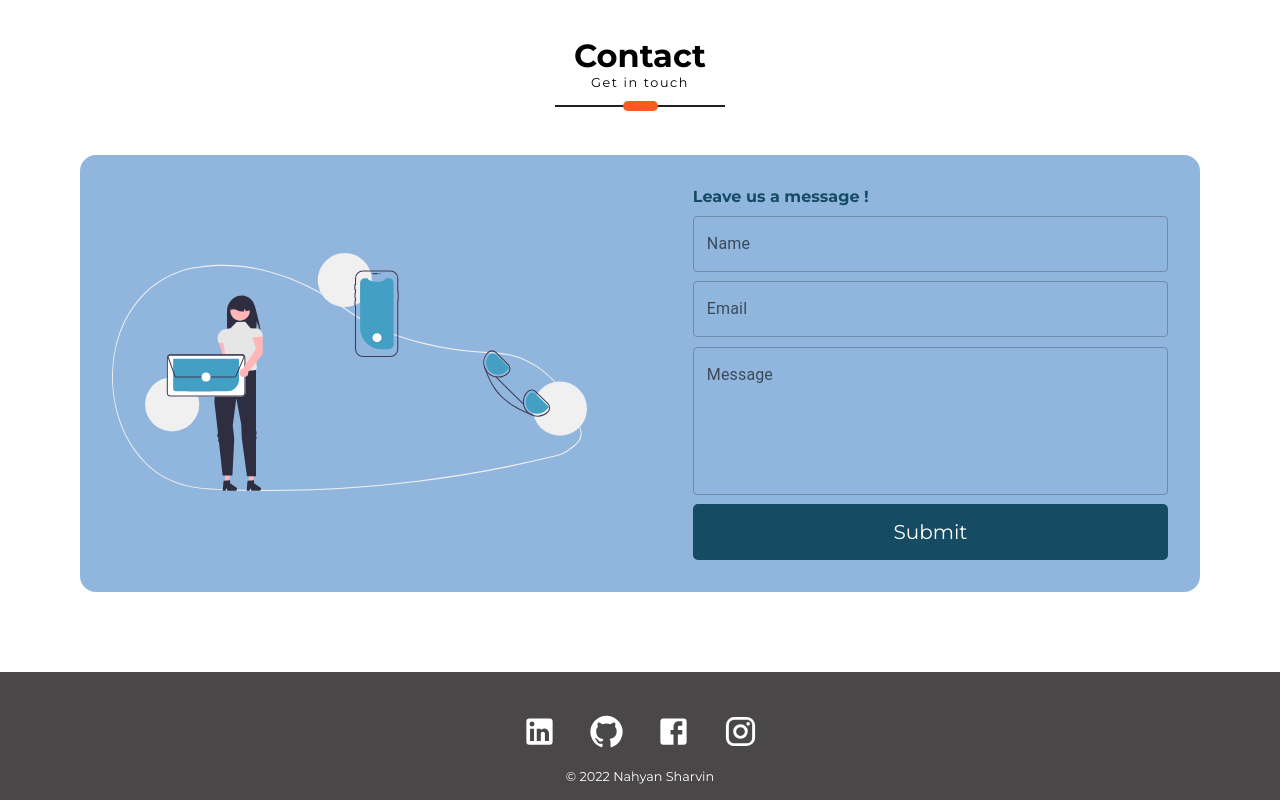
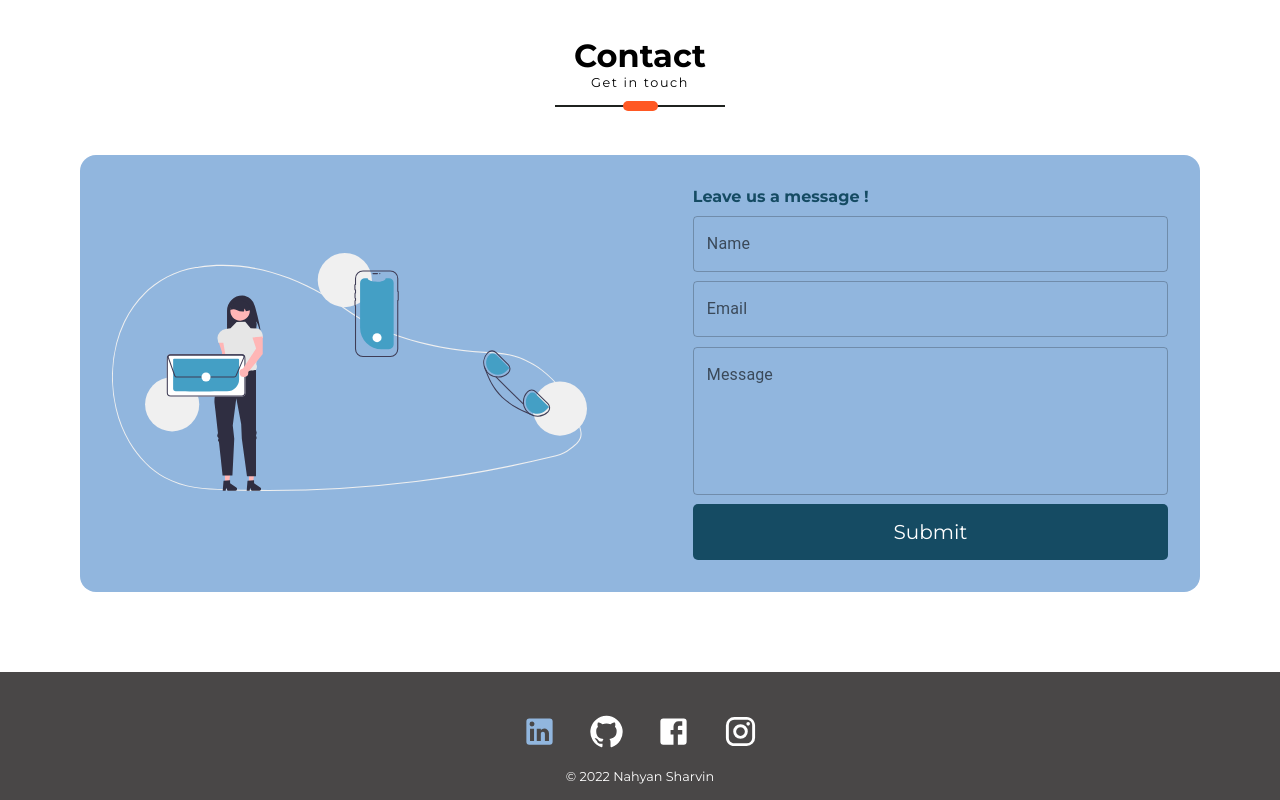
Before and after one commit to nahyansharvin/react-website, a React (Create React App) app: page / in a window 1280 px wide. In both pictures the pointer is over the element 539 px from the left and 2980 px from the top of the page. Shown: the part 2247-3047 px from the top of the page. Built offline with nearby package versions, Linux system fonts and the light colour scheme.

Commit message:
set social media hover

```diff
--- a/src/components/socialmedia/SocialMedia.css
+++ b/src/components/socialmedia/SocialMedia.css
@@ -6,3 +6,8 @@
     margin: 0 1rem;
     color: #fff;
 }
+
+.socialmedia-icon :hover{
+    color: var(--color-tertiary);
+    transition: color 0.3s ease-out;
+}
```
